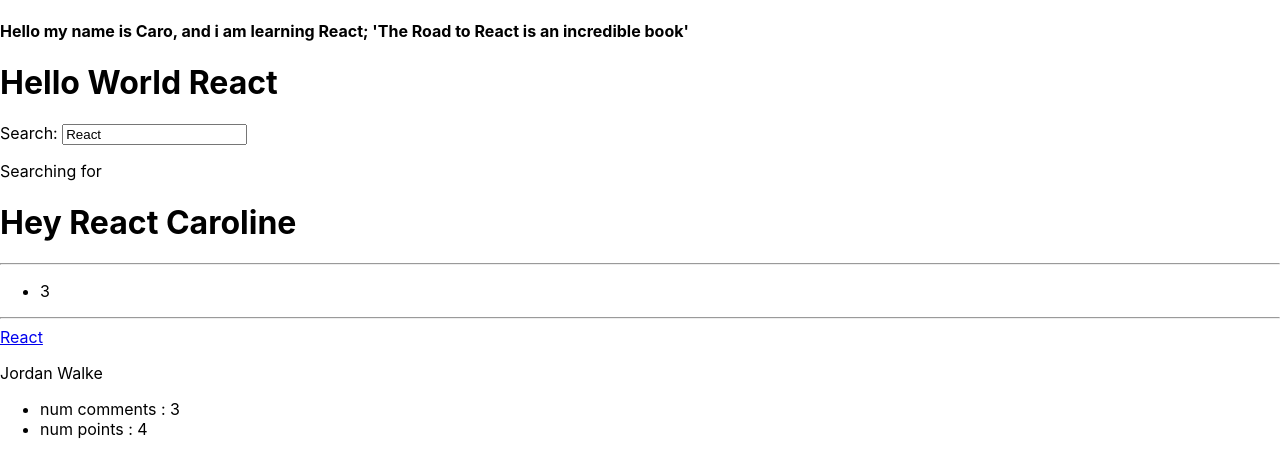
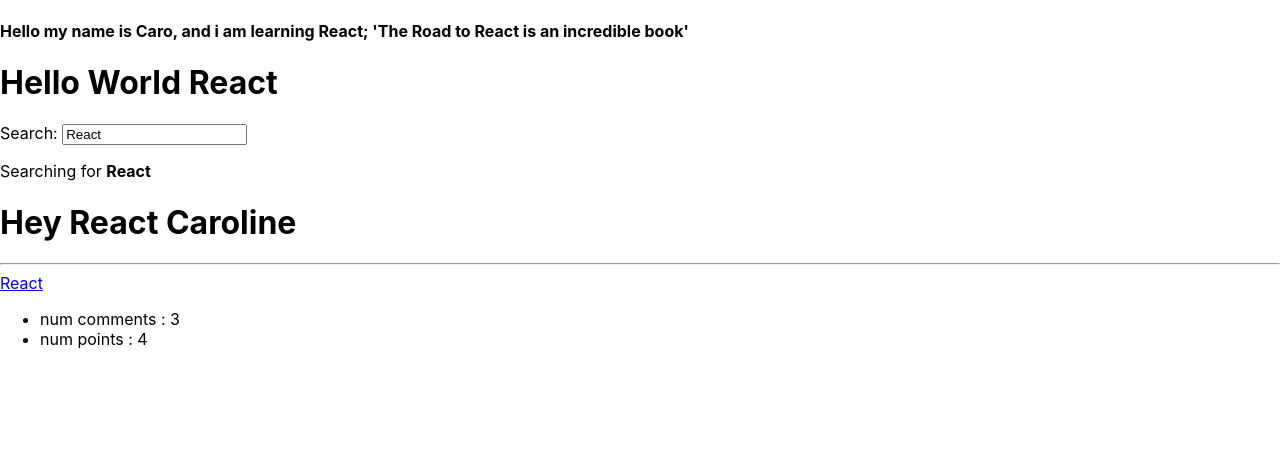
Before and after one commit to Caroline-100/hacker-stories, a React (Create React App) app: page / in a window 1280 px wide. Shown: the top 476 px of the page. Built offline with nearby package versions, Linux system fonts and the light colour scheme.

Commit message:
Add ItemList

```diff
--- a/src/App.js
+++ b/src/App.js
@@ -46,7 +46,7 @@
     },
   ];
   const [searchTerm, setsearchTerm] = React.useState('React');
-  const handleChange = (event) => {
+  const handleSearch = (event) => {
     setsearchTerm(event.target.value)
   }
   const searchStories = stories.filter((story) => {
@@ -57,7 +57,7 @@
   return (
     <div>
       <h1>Hello World {title}</h1>
-      <Search onSearch={handleChange} search={searchTerm}/>
+      <Search onSearch={handleSearch} searchTerm={searchTerm} search={searchTerm} />
       <h1>
         {welcome.greeting} {welcome.title} {greeting("Caroline")}
       </h1>
@@ -66,41 +66,29 @@
     </div>
   );
 }
-const Search = (props) => {
+const Search = ({ onSearch, search, searchTerm }) => {
+
   return (
     <div>
       <label htmlFor="search">Search: </label>
-      <input id='search' type='text' value={props.search} onChange={props.onSearch} />
+      <input onChange={onSearch} id='search' type='text' value={search} />
       <p>
-        Searching for <strong>{props.searchTerm}</strong>
+        Searching for <strong>{searchTerm}</strong>
       </p>
     </div>
   )
 
 }
 
-const List = (props) => {
-  return (
-    <div>
-      {/* <ul>{arrayNumbs}</ul> */}
-      <ul>
-        {props.list.map(function (item) {
-          return <li key={item.objectID}>{item.num_comments}</li>;
-        })}
-      </ul>
-      <hr />
-      {props.list.map(function (item) {
-        return (
-          <div key={item.objectID}>
-            <LinkTitle url={item.url} title={item.title} />
-            <p>{item.author}</p>
-            <NumofCommentAndPoints comments={item.num_comments} points={item.points} />
-          </div>
-        );
-      })}
-    </div>
-  );
-}
+const List = ({ list }) =>
+  list.map(item => <ItemList key={item.objectID} item={item}/>);
+
+const ItemList = ({item}) => (
+      <div>
+        <LinkTitle url={item.url} title={item.title}/>
+        <NumofCommentAndPoints comments={item.num_comments} points={item.points}/>
+      </div>
+  )
 // child of List return Link using props
 function LinkTitle(props) {
   return (
@@ -108,7 +96,7 @@
       <a href={props.url}>{props.title}</a>
     </span>)
 }
-// // child of List return num of comments and Points
+// // // child of List return num of comments and Points
 function NumofCommentAndPoints(props) {
   return (
     <ul>
@@ -133,6 +121,27 @@
 
 console.log(robin.firstName, robin.lastName);
 
+const user = {
+  firstName: 'Robin',
+  pet: {
+    name: 'trixy',
+  }
+}
+// without desconstruction
+// const firstName = user.firstName;
+// const pet = user.pet.name;
+
+// vs
+
+// with desconstruction
+const { firstName,
+  pet: { name,
+  },
+} = user
+
+console.log(firstName + ' has a pet called ' + name);
+
+
 export default App;
 
 //What happens if your return null instead of the JSX?
```
